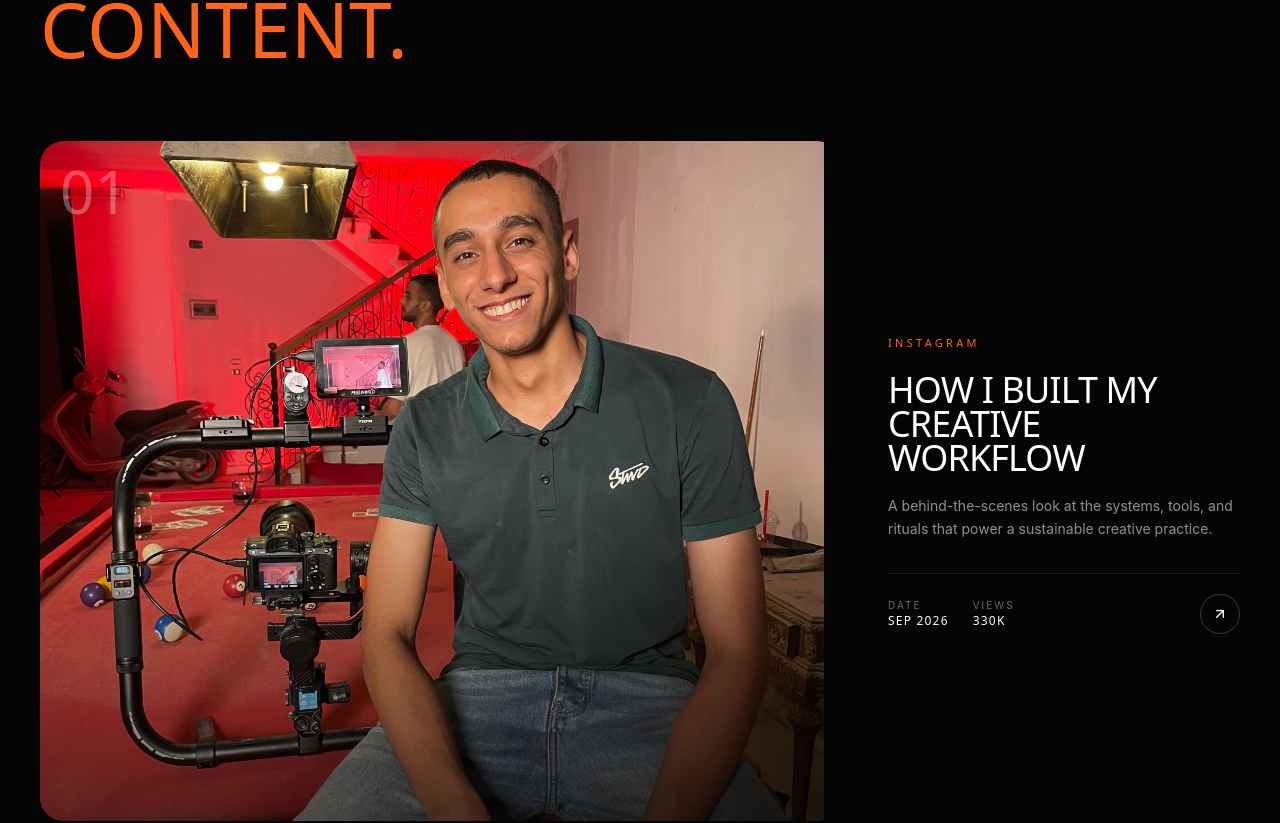
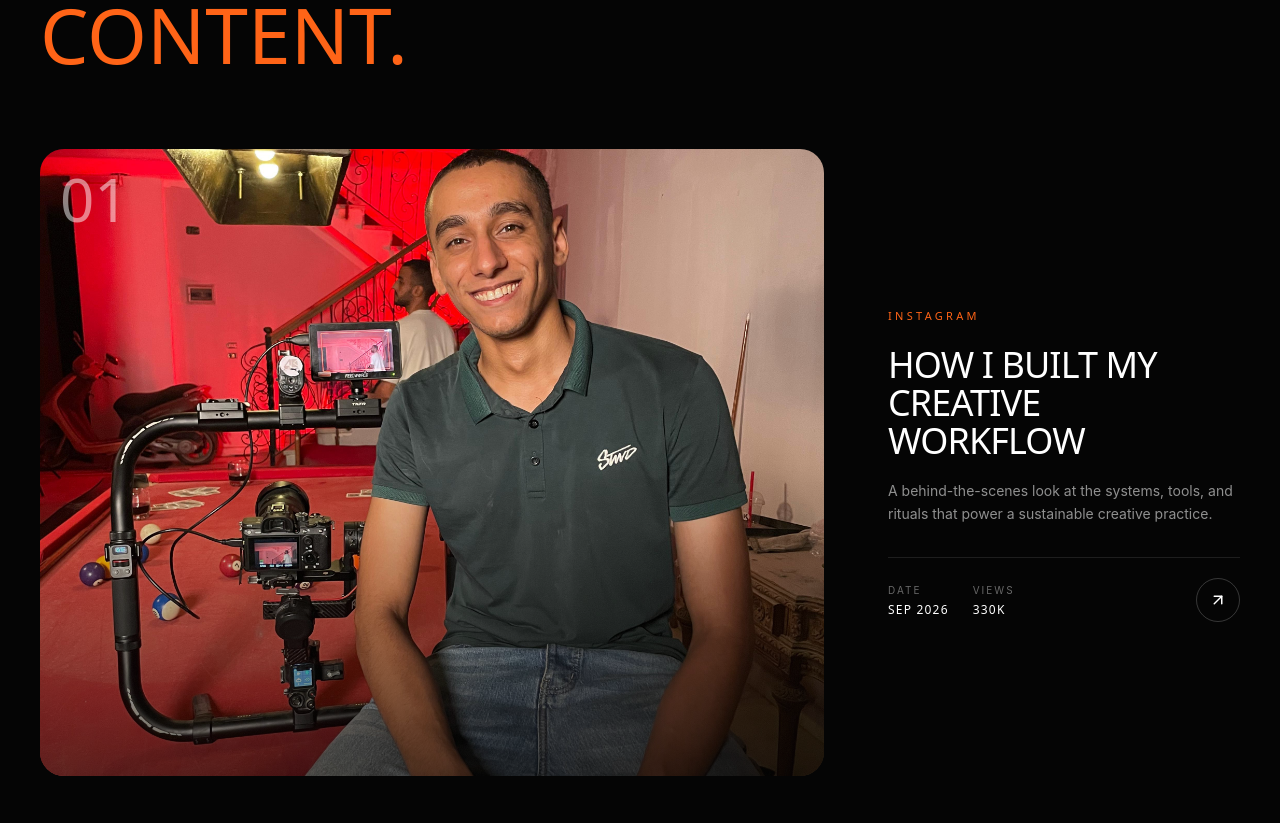
Before and after one commit to Jacob-Gamil/content-creator-website-, a Next.js app: page / in a window 1280 px wide. Shown: the part 1894-2717 px from the top of the page. Built offline with nearby package versions, Linux system fonts and the light colour scheme.

Commit message:
feat: fix the images

```diff
--- a/app/_components/layout/Navbar.tsx
+++ b/app/_components/layout/Navbar.tsx
@@ -181,7 +181,7 @@ export default function Navbar() {
       <div
         ref={menuRef}
         aria-hidden={!open}
-        className="invisible fixed inset-0 z-60 bg-brand-black grain md:hidden"
+        className="invisible fixed inset-0 z-9999 bg-brand-black grain md:hidden"
       >
         <div className="flex items-center justify-between px-6 py-5">
           <span className="font-display text-sm font-semibold uppercase tracking-[0.25em] text-white">
--- a/app/_components/sections/FeaturedContent.tsx
+++ b/app/_components/sections/FeaturedContent.tsx
@@ -1,5 +1,6 @@
 import { ArrowUpRight } from "lucide-react";
 import Image from "next/image";
+import Link from "next/link";
 import SectionLabel from "../ui/SectionLabel";
 
 const items = [
@@ -20,6 +21,7 @@ const items = [
     desc: "Breaking down the structure of a 15-second story that earns attention and leaves a mark.",
     date: "Feb 2026",
     views: "1.2M",
+    href: "#",
     img: "/img-4.jpg",
   },
   {
@@ -29,18 +31,24 @@ const items = [
     desc: "A daily experiment in momentum — what happens when you commit to making something every single day.",
     date: "Jan 2026",
     views: "3.4M",
+    href: "#",
     img: "/image-5.jpeg",
   },
 ];
 
 export default function FeaturedContent() {
   return (
-    <section id="work" className="relative bg-brand-void py-24 lg:py-32">
-      <div className="mx-auto max-w-[1600px] px-6 lg:px-10">
+    <section
+      id="work"
+      className="relative overflow-hidden bg-brand-void py-16 sm:py-20 lg:py-32"
+    >
+      <div className="mx-auto max-w-[1600px] px-4 sm:px-6 lg:px-10">
+        {/* Section Header */}
         <div className="flex flex-col items-start justify-between gap-6 md:flex-row md:items-end">
-          <div>
+          <div className="min-w-0">
             <SectionLabel index="03" label="Selected Work" />
-            <h2 className="mt-6 font-display text-[12vw] font-light uppercase leading-[0.85] tracking-mega text-white sm:text-[8vw] lg:text-[6vw]">
+
+            <h2 className="mt-6 font-display text-[12vw] font-light uppercase leading-[0.9] tracking-mega text-white sm:text-[8vw] lg:text-[6vw]">
               Featured
               <br />
               <span className="text-brand-orange">Content.</span>
@@ -48,74 +56,90 @@ export default function FeaturedContent() {
           </div>
         </div>
 
-        <div className="mt-20 flex flex-col gap-24 lg:gap-32">
+        {/* Featured Items */}
+        <div className="mt-12 flex flex-col gap-16 sm:mt-16 sm:gap-20 lg:mt-20 lg:gap-32">
           {items.map((item, i) => {
             const reversed = i % 2 === 1;
+
             return (
-              <div key={item.num}>
-                <article className="group grid grid-cols-1 items-center gap-8 lg:grid-cols-12 lg:gap-12">
+              <article
+                key={item.num}
+                className="group grid min-w-0 grid-cols-1 items-center gap-6 sm:gap-8 lg:grid-cols-12 lg:gap-12"
+              >
+                {/* Image */}
                 <div
-                    className={`relative overflow-hidden lg:col-span-8 ${reversed ? "lg:order-2" : ""}`}
+                  className={`min-w-0 lg:col-span-8 ${
+                    reversed ? "lg:order-2" : ""
+                  }`}
                 >
-                    <div className="relative h-170 w-200 overflow-hidden rounded-3xl ">
-                      <div className=" relative h-full w-full">
+                  <div className="relative aspect-[4/3] w-full overflow-hidden rounded-2xl bg-white/5 sm:rounded-3xl lg:aspect-[5/4]">
                     <Image
                       src={item.img}
                       alt={item.title}
                       fill
-                          loading="eager"
-                          className="h-full w-full object-cover"
-                          sizes="(max-width: 768px) 100vw, (max-width: 1200px) 50vw, 33vw"
+                      loading={i === 0 ? "eager" : "lazy"}
+                      sizes="(max-width: 639px) calc(100vw - 32px), (max-width: 1023px) calc(100vw - 48px), 66vw"
+                      className="object-cover transition-transform duration-700 ease-out motion-safe:group-hover:scale-105"
                     />
-                      </div>
+
                     <div className="absolute inset-0 bg-linear-to-t from-brand-black/60 via-transparent to-transparent" />
-                      <span className="absolute left-5 top-5 font-display text-6xl font-light text-white/30">
+
+                    <span className="absolute left-4 top-4 font-display text-4xl font-light text-white/50 sm:left-5 sm:top-5 sm:text-6xl">
                       {item.num}
                     </span>
                   </div>
                 </div>
 
+                {/* Content */}
                 <div
-                    className={`lg:col-span-4 ${reversed ? "lg:order-1 lg:pr-8" : "lg:pl-4"}`}
+                  className={`min-w-0 lg:col-span-4 ${
+                    reversed ? "lg:order-1 lg:pr-8" : "lg:pl-4"
+                  }`}
                 >
-                    <span className="text-[11px] font-display font-medium uppercase tracking-[0.3em] text-brand-orange">
+                  <span className="text-[10px] font-display font-medium uppercase tracking-[0.25em] text-brand-orange sm:text-[11px] sm:tracking-[0.3em]">
                     {item.platform}
                   </span>
-                    <h3 className="mt-5 font-display text-3xl font-light uppercase leading-[0.95] tracking-tight text-white lg:text-4xl">
+
+                  <h3 className="mt-4 font-display text-2xl font-light uppercase leading-[1.05] tracking-tight text-white sm:mt-5 sm:text-3xl lg:text-4xl">
                     {item.title}
                   </h3>
-                    <p className="mt-5 font-body text-sm leading-relaxed text-white/55">
+
+                  <p className="mt-4 max-w-xl font-body text-sm leading-relaxed text-white/55 sm:mt-5">
                     {item.desc}
                   </p>
 
-                    <div className="mt-8 flex items-center gap-6 border-t border-white/10 pt-5">
-                      <div className="flex flex-col">
+                  {/* Metadata and Link */}
+                  <div className="mt-6 flex flex-wrap items-center gap-x-6 gap-y-4 border-t border-white/10 pt-5 sm:mt-8">
+                    <div className="flex min-w-0 flex-col gap-1">
                       <span className="text-[10px] uppercase tracking-[0.2em] text-white/40">
                         Date
                       </span>
-                        <span className="text-xs font-display uppercase tracking-widest text-white">
+                      <span className="text-xs font-display uppercase tracking-wider text-white sm:tracking-widest">
                         {item.date}
                       </span>
                     </div>
-                      <div className="flex flex-col">
+
+                    <div className="flex min-w-0 flex-col gap-1">
                       <span className="text-[10px] uppercase tracking-[0.2em] text-white/40">
                         Views
                       </span>
-                        <span className="text-xs font-display uppercase tracking-widest text-white">
+                      <span className="text-xs font-display uppercase tracking-wider text-white sm:tracking-widest">
                         {item.views}
                       </span>
                     </div>
-                      <a
+
+                    <Link
                       href={item.href}
                       target="_blank"
-                        className="ml-auto flex h-10 w-10 items-center justify-center rounded-full border border-white/20 text-white transition-all duration-300 group-hover:border-brand-orange group-hover:bg-brand-orange"
+                      rel="noopener noreferrer"
+                      aria-label={`View ${item.title} on ${item.platform}`}
+                      className="ml-auto flex h-11 w-11 shrink-0 items-center justify-center rounded-full border border-white/20 text-white transition-colors duration-300 hover:border-brand-orange hover:bg-brand-orange"
                     >
-                        <ArrowUpRight size={16} />
-                      </a>
+                      <ArrowUpRight size={18} />
+                    </Link>
                   </div>
                 </div>
               </article>
-              </div>
             );
           })}
         </div>
--- a/app/_components/sections/LatestContent.tsx
+++ b/app/_components/sections/LatestContent.tsx
@@ -62,7 +62,7 @@ export default function LatestContent() {
             <div key={p.title}>
               <div className="group block">
                 <Link href={p.href} className="" target="_blank">
-                  <div className="relative h-120 w-full overflow-hidden">
+                  <div className="relative h-120 rounded-lg w-full overflow-hidden">
                     <Image
                       src={p.img}
                       alt={p.title}
```
Lines whose indentation alone changed are shown as unchanged.
